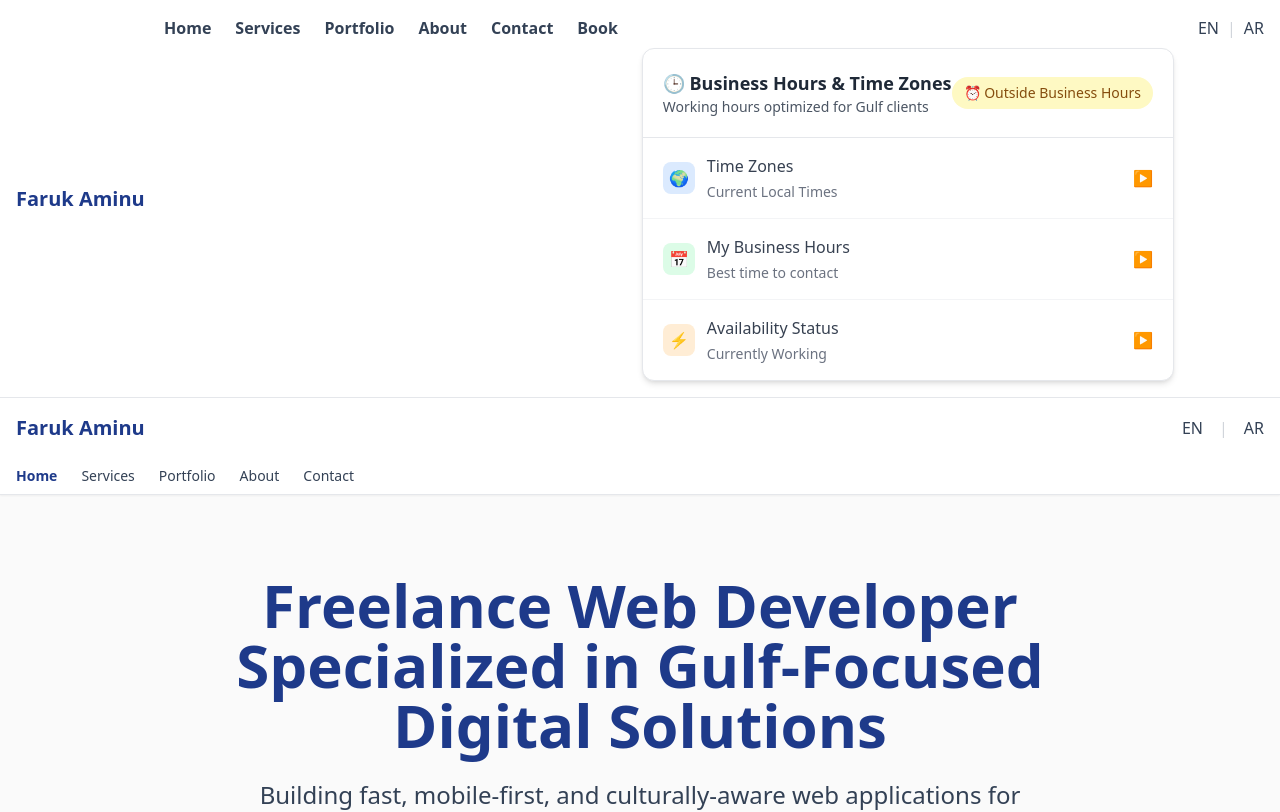
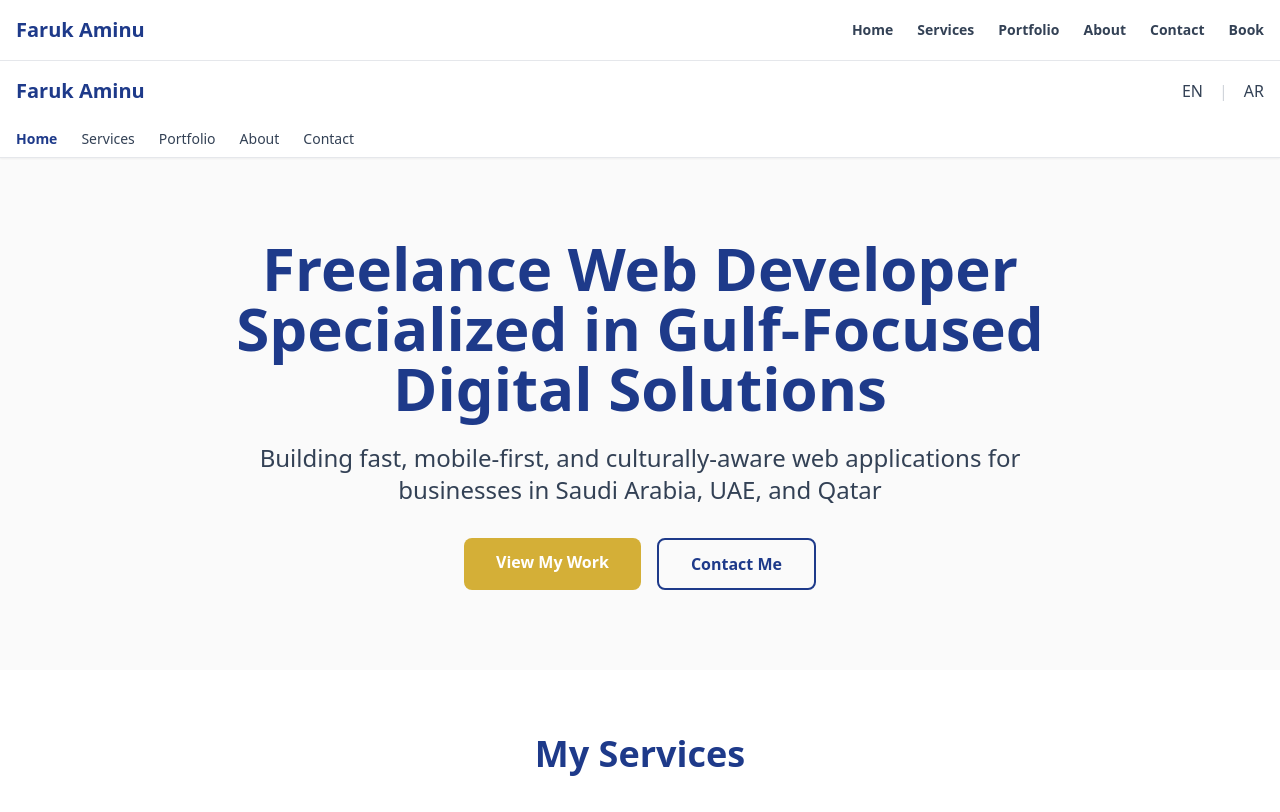
Before and after one commit to fazetdev/fazet.dev, a Next.js app: page / in a window 1280 px wide. Shown: the top 812 px of the page. Built offline with nearby package versions, Linux system fonts and the light colour scheme; what tailwindcss-rtl would draw is missing.

Commit message:
Add responsive Header with mobile hamburger menu and Book page link

```diff
--- a/app/components/Header.jsx
+++ b/app/components/Header.jsx
@@ -1,56 +1,46 @@
-"use client";
+'use client';
+import { useState } from 'react';
 import Link from 'next/link';
-import { useState } from 'react';
-import TimeZoneDisplay from './TimeZoneDisplay';
 
 export default function Header({ locale, t }) {
   const [isOpen, setIsOpen] = useState(false);
 
-  const pages = [
+  const links = [
     { href: `/${locale}`, label: t.nav.home },
     { href: `/${locale}/services`, label: t.nav.services },
     { href: `/${locale}/portfolio`, label: t.nav.portfolio },
     { href: `/${locale}/about`, label: t.nav.about },
     { href: `/${locale}/contact`, label: t.nav.contact },
-    { href: `/${locale}/book`, label: "Book" } // Added Book page
+    { href: `/${locale}/book`, label: t.nav.book }, // Book page
   ];
 
   return (
     <header className="bg-white shadow-sm border-b border-gray-200">
       <div className="max-w-7xl mx-auto px-4 py-4 flex justify-between items-center">
         <Link href={`/${locale}`} className="text-xl font-bold text-primary">Faruk Aminu</Link>
-        <div className="hidden md:flex space-x-6 rtl:space-x-reverse">
-          {pages.map((page, i) => (
-            <Link key={i} href={page.href} className="text-text hover:text-primary font-semibold">{page.label}</Link>
+
+        {/* Desktop links */}
+        <nav className="hidden md:flex space-x-6 rtl:space-x-reverse text-sm">
+          {links.map((link, i) => (
+            <Link key={i} href={link.href} className="text-text hover:text-primary font-semibold">{link.label}</Link>
           ))}
-          <TimeZoneDisplay />
-          <div className="flex space-x-2 rtl:space-x-reverse ml-4">
-            <Link href="/en" className="text-text hover:text-primary">EN</Link>
-            <span className="text-gray-300">|</span>
-            <Link href="/ar" className="text-text hover:text-primary">AR</Link>
-          </div>
-        </div>
+        </nav>
 
-        {/* Mobile Hamburger */}
-        <div className="md:hidden flex items-center">
-          <button onClick={() => setIsOpen(!isOpen)} className="text-text focus:outline-none">
-            {isOpen ? "✖" : "☰"}
-          </button>
-        </div>
+        {/* Mobile hamburger button */}
+        <button
+          className="md:hidden text-primary font-bold text-2xl"
+          onClick={() => setIsOpen(!isOpen)}
+        >
+          {isOpen ? '✖' : '☰'}
+        </button>
       </div>
 
-      {/* Mobile Menu */}
+      {/* Mobile menu */}
       {isOpen && (
-        <nav className="md:hidden px-4 pb-4 space-y-2">
-          {pages.map((page, i) => (
-            <Link key={i} href={page.href} className="block text-text hover:text-primary font-semibold">{page.label}</Link>
+        <nav className="md:hidden bg-white border-t border-gray-200 px-4 py-2 flex flex-col space-y-2 rtl:space-y-reverse">
+          {links.map((link, i) => (
+            <Link key={i} href={link.href} className="text-text hover:text-primary font-semibold">{link.label}</Link>
           ))}
-          <TimeZoneDisplay />
-          <div className="flex space-x-2 rtl:space-x-reverse mt-2">
-            <Link href="/en" className="text-text hover:text-primary">EN</Link>
-            <span className="text-gray-300">|</span>
-            <Link href="/ar" className="text-text hover:text-primary">AR</Link>
-          </div>
         </nav>
       )}
     </header>
```
